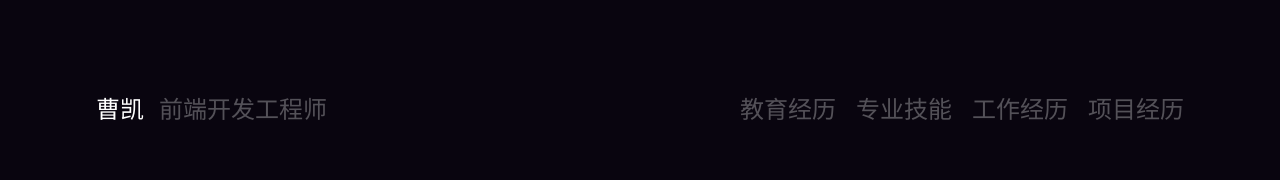
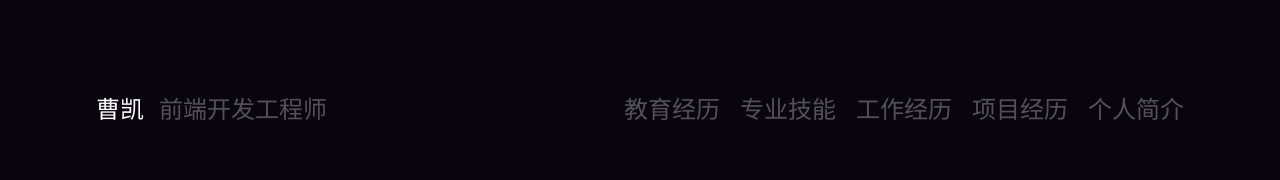
Before and after one commit to CoKoii/RTB, a React (Vite) app: page / in a window 1280 px wide. Shown: the top 180 px of the page. Built offline with nearby package versions, Linux system fonts and the light colour scheme.

Commit message:
新增个人简介链接至导航菜单

```diff
--- a/src/pages/Home/Nav/index.tsx
+++ b/src/pages/Home/Nav/index.tsx
@@ -24,6 +24,9 @@ const Nav = () => {
           <li>
             <a href="#project">项目经历</a>
           </li>
+          <li>
+            <a href="#about">个人简介</a>
+          </li>
         </ul>
       </div>
     </nav>
```
